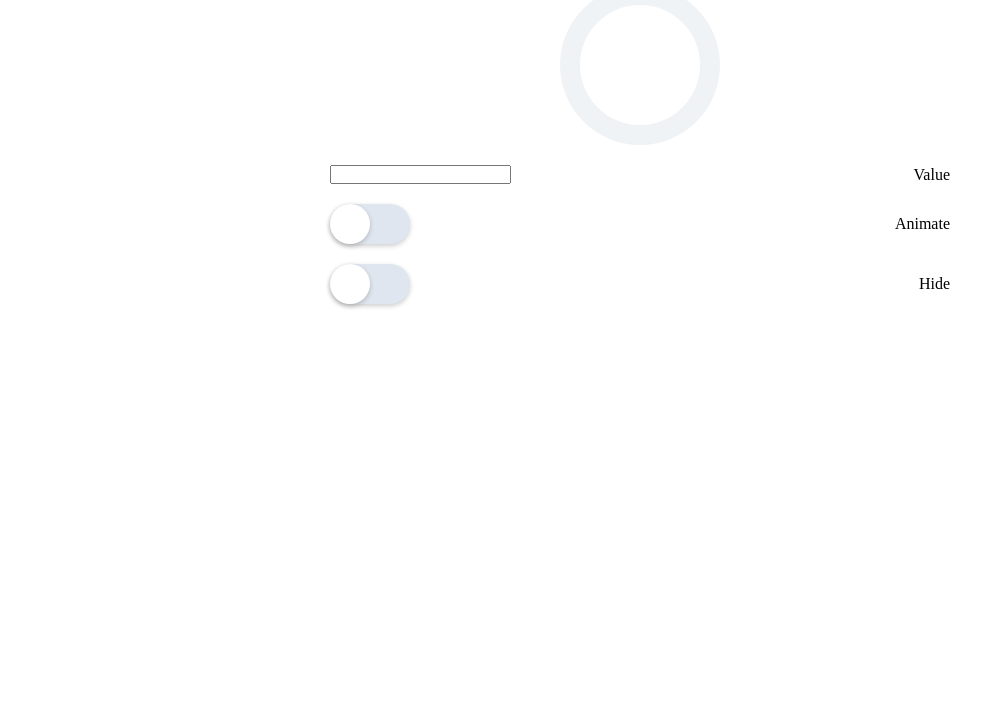
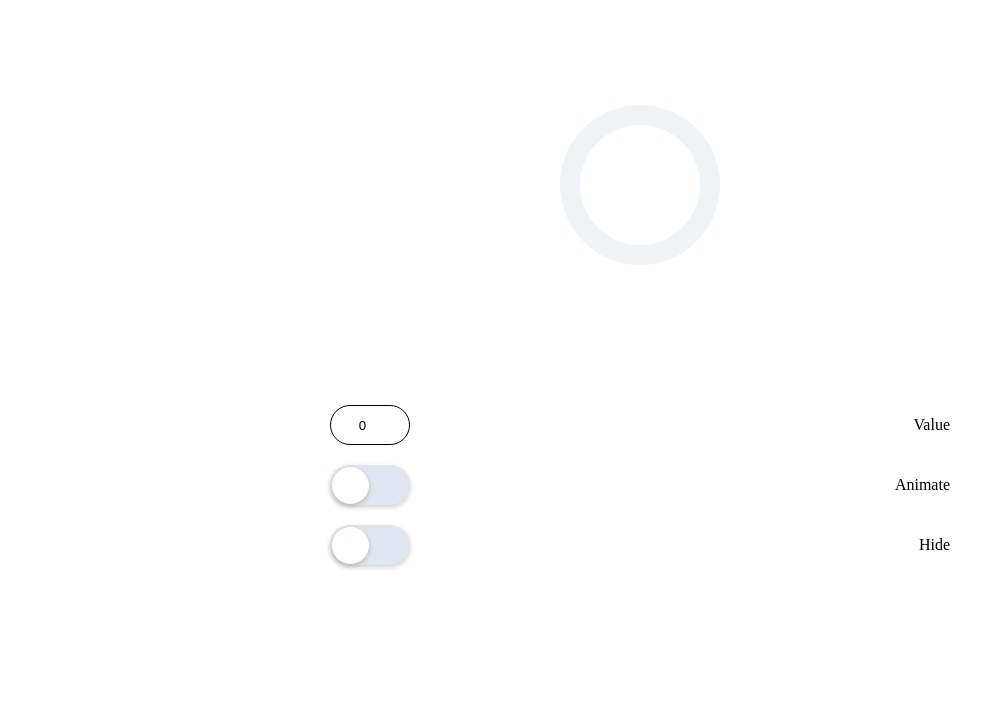
Before and after one commit to D00dlezZz/Ozon, a website: page dist/index.html in a window 1280 px wide. Shown: the part 72-800 px from the top of the page, without its empty margins (0-993 px from the left). Drawn offline with Linux system fonts and the light colour scheme.

Commit message:
work with layout

```diff
--- a/dist/index.html
+++ b/dist/index.html
@@ -27,16 +27,16 @@
             </div>
             <div class="inputs-container">
                 <div class="ass">
-                    <input type="number" class="percent">
-                    <span>Value</span>
+                    <input type="number" class="percent" value="0">
+                    <label>Value</label>
                 </div>
                 <div class="ass">
                     <input type="checkbox" class="checkbox">
-                    <span>Animate</span>
+                    <label>Animate</label>
                 </div>
                 <div class="ass">
                     <input type="checkbox" class="checkbox">
-                    <span>Hide</span>
+                    <label>Hide</label>
                 </div>
             </div>
         </section>
--- a/dist/index.js
+++ b/dist/index.js
@@ -12,4 +12,10 @@ function setProgress(persent) {
     circle.style.strokeDashoffset = offset;
 }
 
-input.addEventListener('change', () => setProgress(input.value));
+input.addEventListener('change', () => {
+    if (input.value <= 100) {
+        setProgress(input.value)
+    }else {
+        setProgress(100)
+    }
+});
--- a/dist/style.css
+++ b/dist/style.css
@@ -11,7 +11,7 @@ body {
 }
 
 .progress-wrapper {
-    height: 100%;
+    height: 50vh;
     display: flex;
     justify-content: center;
     align-items: center;
@@ -68,6 +68,16 @@ body {
     margin-top: 20px;
 }
 
+.percent {
+    width: 80px;
+    height: 40px;
+    background: #fff;
+    outline: none;
+    border-radius: 20px;
+    border: 1.5px solid;
+    text-align: center;
+}
+
 .checkbox {
     position: relative;
     width: 80px;
@@ -87,11 +97,11 @@ body {
 .checkbox::before {
     content: '';
     position: absolute;
-    height: 40px;
-    width: 40px;
+    height: 37px;
+    width: 37px;
     border-radius: 20px;
-    top: 0;
-    left: 0;
+    top: 1.5px;
+    left: 2px;
     background: #fff;
     box-shadow: 0 2px 5px rgba(0, 0, 0, .2);
     transition: .5s;
```
